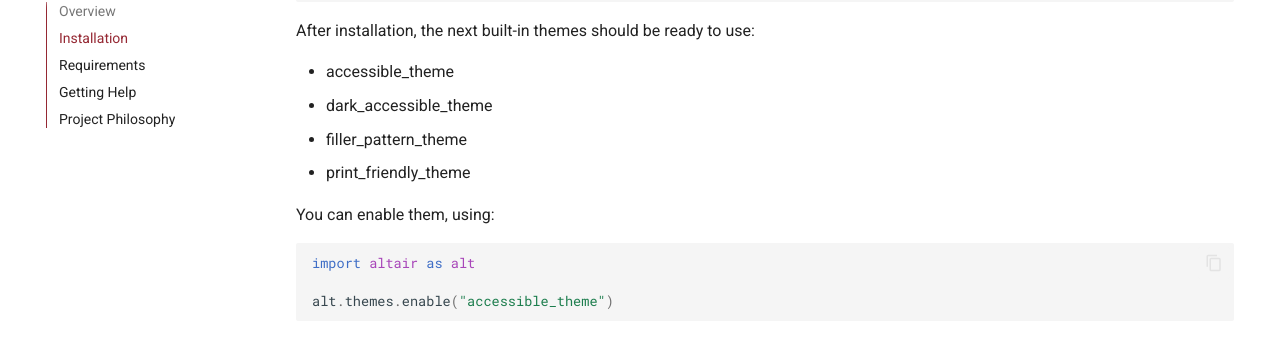
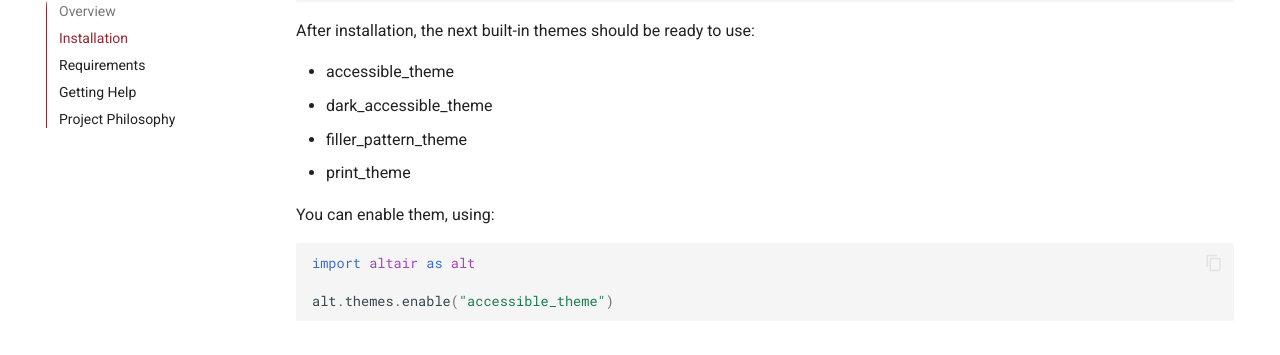
Before and after one commit to MiguelUB/altair-easeviz, an MkDocs documentation site: the page built from docs/index.md, in a window 1280 px wide and 900 px high, scrolled down 698 px. Shown: the part 97-452 px from the top of the window. Built offline with MkDocs 1.6.1 and Material for MkDocs 9.7.7, drawn with Linux system fonts in a browser that asks for light colours.

Commit message:
Update index.md

```diff
--- a/docs/index.md
+++ b/docs/index.md
@@ -37,7 +37,7 @@ After installation, the next built-in themes should be ready to use:
 - accessible_theme
 - dark_accessible_theme
 - filler_pattern_theme
-- print_friendly_theme
+- print_theme
 
 You can enable them, using:
 
```
